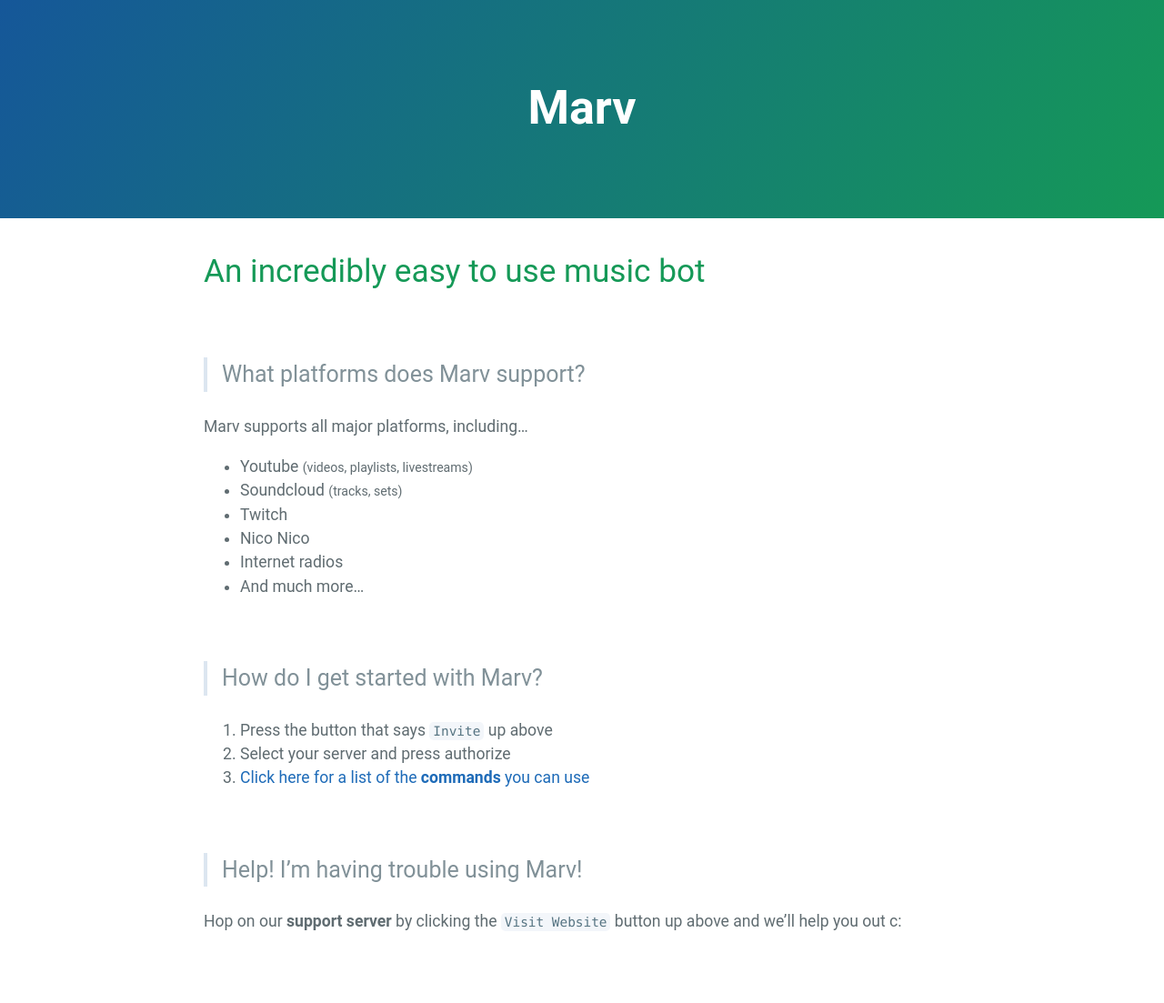
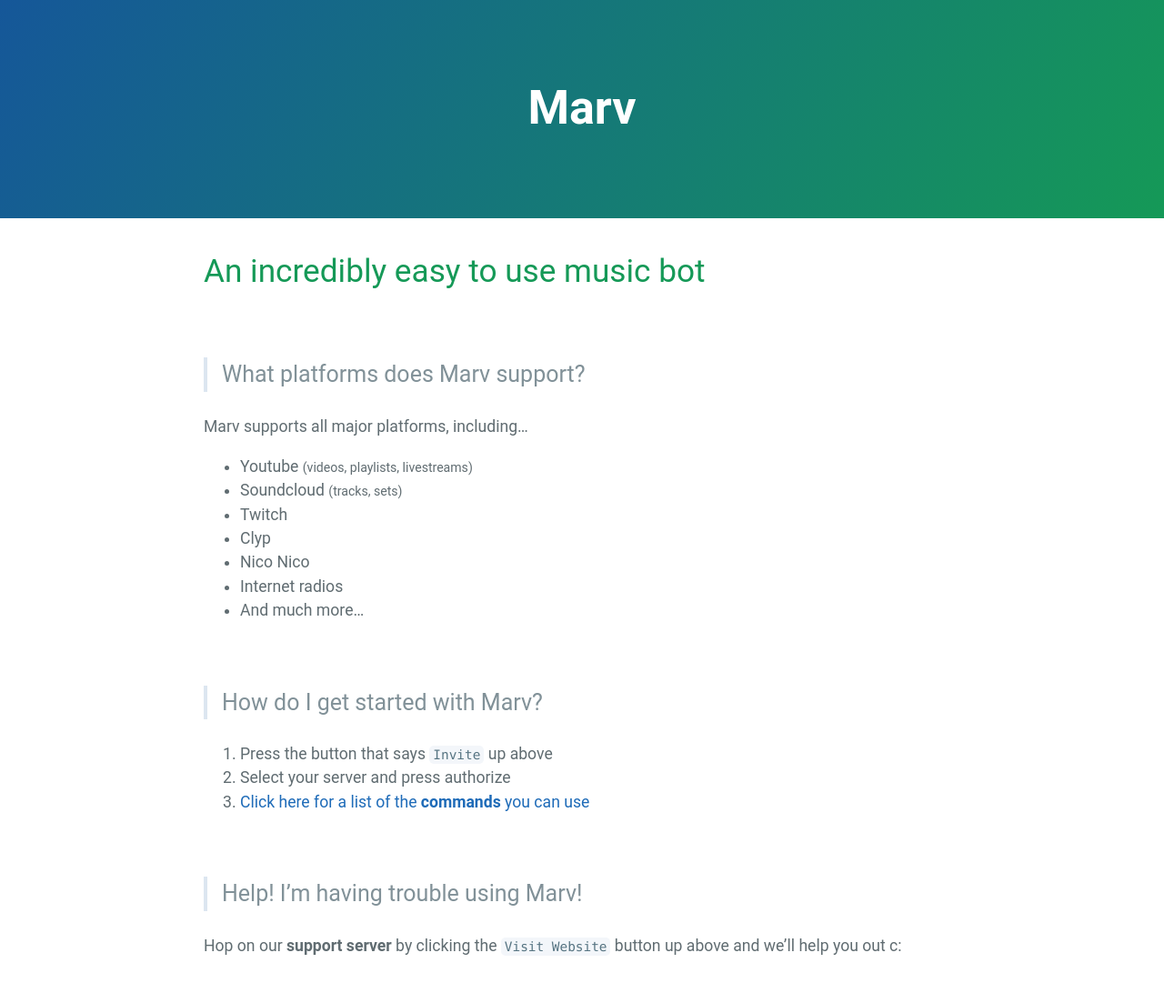
Before and after one commit to mymindishazel/marv-docs, a Jekyll site: the page built from dbots.md, in a window 1280 px wide. Shown: the whole page at 91% size. Built offline with Jekyll 4.4.1, drawn with Linux system fonts in a browser that asks for light colours; our own code applies the rules of GitHub Pages for plain Markdown files; before the commit the page ends 1076 px from its top, so only the background shows below that.

Commit message:
Update dbots.md

```diff
--- a/dbots.md
+++ b/dbots.md
@@ -8,6 +8,7 @@ Marv supports all major platforms, including...
 - Youtube <small>(videos, playlists, livestreams)</small>
 - Soundcloud <small>(tracks, sets)</small>
 - Twitch
+- Clyp
 - Nico Nico
 - Internet radios
 - And much more...
```
